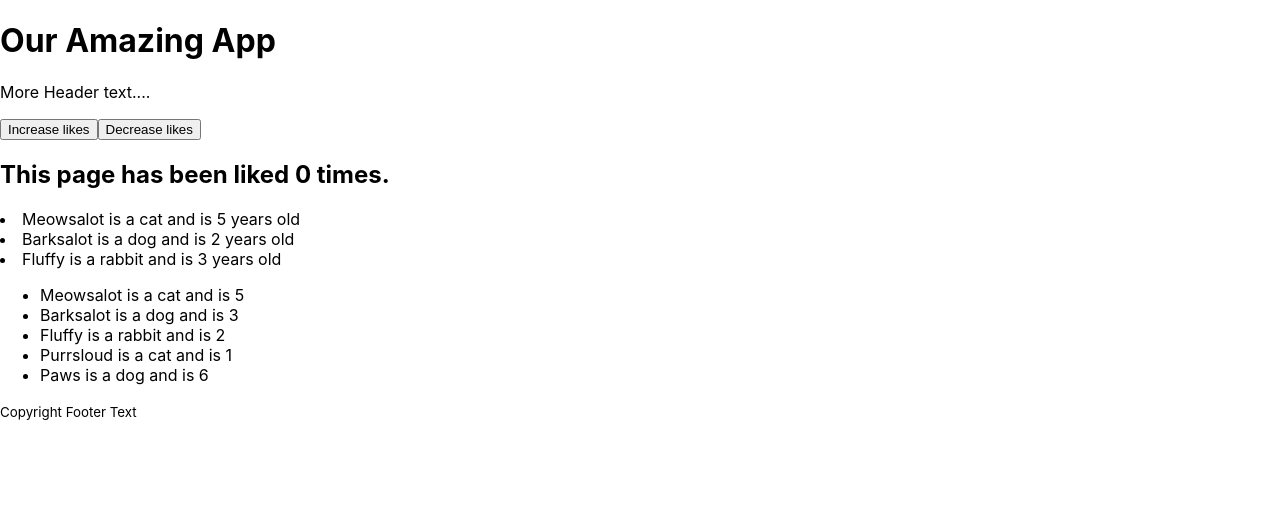
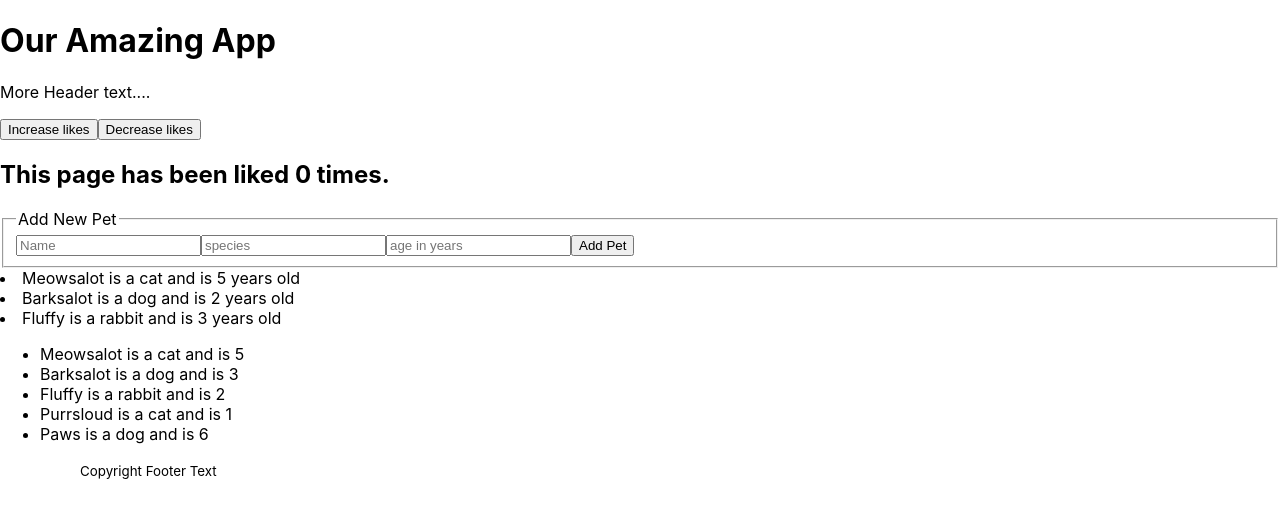
Before and after one commit to AnnieCat73/learning-react-app, a React (Create React App) app: page / in a window 1280 px wide. Shown: the top 518 px of the page. Built offline with nearby package versions, Linux system fonts and the light colour scheme.

Commit message:
Forms part 1

```diff
--- a/src/App.js
+++ b/src/App.js
@@ -30,12 +30,13 @@
     <>
       <ComponentEx />
       <State />
+      <Forms />
       <Props name="Meowsalot" species="cat" age="5"/>
       <Props name="Barksalot" species="dog" age="2" />
       <Props name="Fluffy" species="rabbit" age="3"/>
       <Loop />
-      <small>Copyright Footer Text</small>
-      <Forms />
+      <small className="small">Copyright Footer Text</small>
+
 
     </>
 
--- a/src/React for Rest of Us/Forms.js
+++ b/src/React for Rest of Us/Forms.js
@@ -1,4 +1,5 @@
-import React from 'react';
+//import React from 'react';
+import { useState} from 'react';
 
 /*Here f.ex how to add a form with to add
 a new pet to the page/app. 3 fiels for
@@ -6,9 +7,30 @@
 pet will appear in the list*/
 
 function Forms() {
+
+  const [pets, SetPets] = useState([
+    { name: "Meowsalot", species: "cat", age: "5", id: 123456789 },
+    { name: "Barksalot", species: "dog", age: "3", id: 987654321 },
+    { name: "Fluffy", species: "rabbit", age: "2", id: 123123123 },
+    { name: "Purrsloud", species: "cat", age: "1", id: 456456456 },
+    { name: "Paws", species: "dog", age: "6", id: 789789789 }
+  ])
+
+  function handleSubmit(e) {
+    e.preventDefault();
+    alert("Thank you")
+  }
   return (
-    <div></div>
+    <form onSubmit={handleSubmit}>
+      <fieldset>
+        <legend>Add New Pet</legend>
+        <input placeholder="Name" />
+        <input placeholder="species" />
+        <input placeholder="age in years" />
+        <button>Add Pet</button>
+      </fieldset>
+    </form>
   )
 }
 
-export default Forms
+export default Forms;
--- a/src/index.css
+++ b/src/index.css
@@ -23,3 +23,7 @@
 .list {
   list-style-type: none;
 }
+
+.small {
+  padding: 5rem;
+}
```
